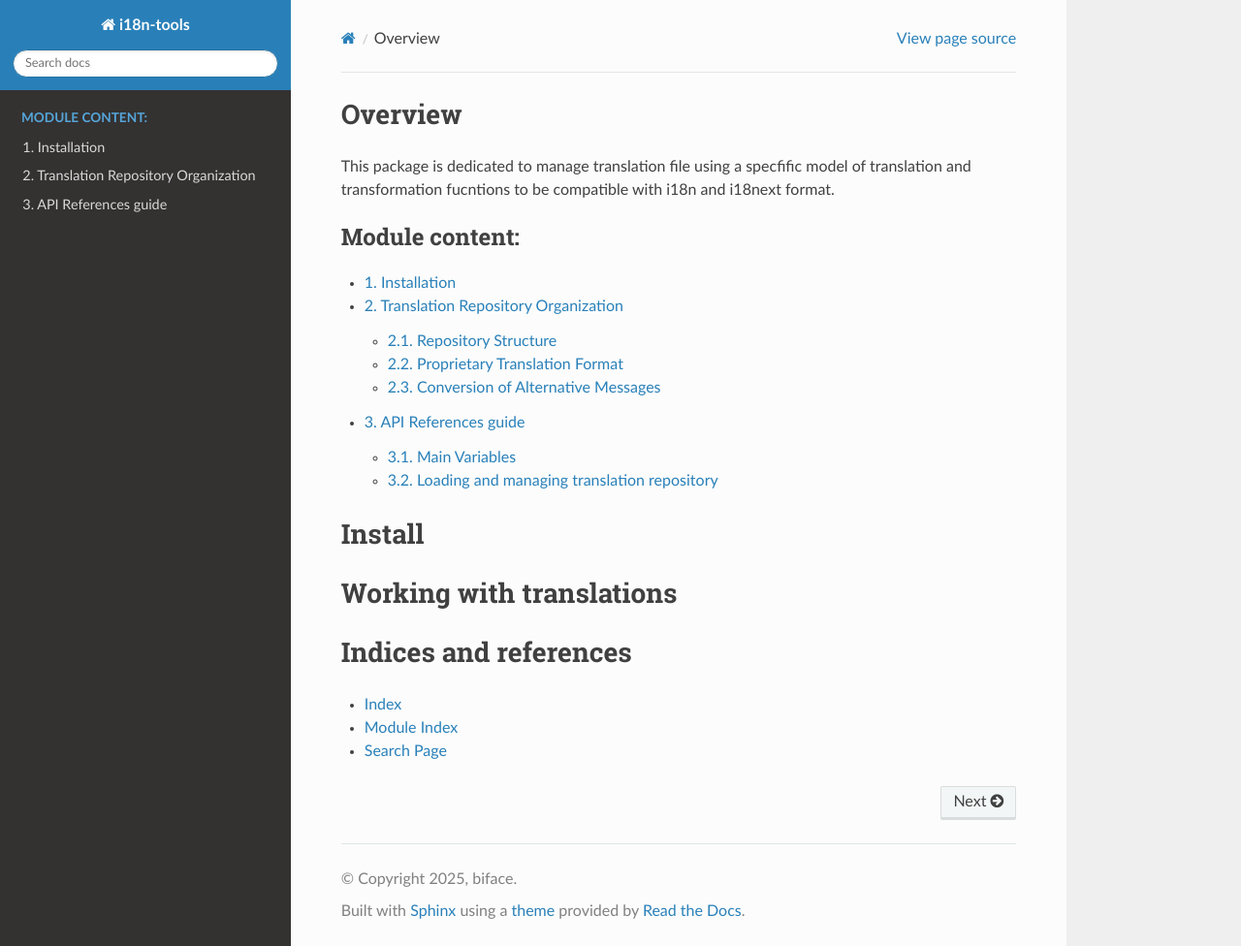
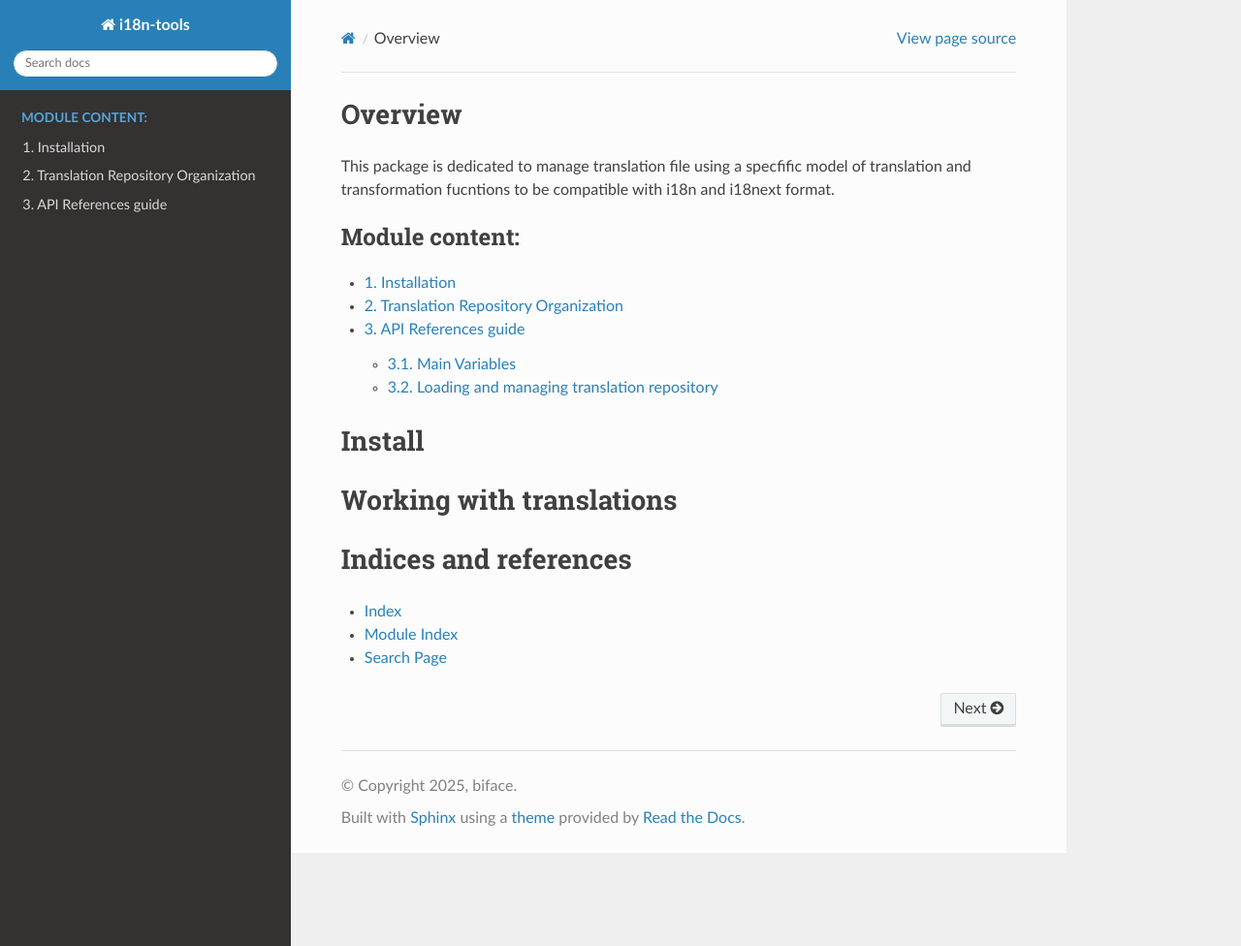
Before and after one commit to biface/i18n, a Sphinx documentation site: the page built from docs/source/index.rst, in a window 1280 px wide and 976 px high. Shown: the whole window at 97% size. Built offline with Sphinx 7.4.7 and the Read the Docs theme 3.1.0, drawn with Linux system fonts in a browser that asks for light colours; some of the changed lines change nothing that is shown.

Commit message:
Docs:Updating files for RTD future doc.

```diff
--- /dev/null
+++ b/docs/conf/requirements.txt
@@ -0,0 +1 @@
+sphinx_rtd_theme
--- a/docs/source/conf.py
+++ b/docs/source/conf.py
@@ -22,7 +22,7 @@
 sys.path.append(os.path.abspath('../../src'))
 
 extensions = [
-'sphinx.ext.duration',
+    'sphinx.ext.duration',
     'sphinx.ext.napoleon',
     'sphinx.ext.autodoc',
     'sphinx.ext.autosummary',
--- a/docs/source/org.rst
+++ b/docs/source/org.rst
@@ -1,10 +1,11 @@
 Translation Repository Organization
 ===================================
 
+**Introduction**
+
 This document outlines the organization of a translation repository following a structured format for directories and files. This structure ensures that translation files are managed efficiently and consistently across different languages, modules, and packages. It is intended for developers, translators, and project managers to understand and follow the established conventions.
 
-Repository Structure
---------------------
+**Repository Structure**
 
 The translation repository is organized into the following directory structure:
 
@@ -25,8 +26,6 @@
     │   │   │   │       └── domain-alpha_name.json
     │   │   │   └── ...
     │   │   └── _i18n_tools/
-    │   │       ├── metadata/
-    │   │       │   └── domain-alpha_name.json
     │   │       └── backup/
     │   │           └── domain-alpha_name.json.gzip
     │   ├── <module_2>/
@@ -48,9 +47,6 @@
     │   │   │   │       └── domain-iota_name.json
     │   │   │   └── ...
     │   │   └── _i18n_tools/
-    │   │       ├── metadata/
-    │   │       │   ├── domain-beta_name.json
-    │   │       │   └── domain-iota_name.json
     │   │       └── backup/
     │   │           ├── domain-beta_name.json.gzip
     │   │           └── domain-iota_name.json.gzip
@@ -67,8 +63,6 @@
     │   │   │   │       └── domain-gamma_name.json
     │   │   │   └── ...
     │   │   ├── _i18n_tools/
-    │   │   │   ├── metadata/
-    │   │   │   │   └── domain-gamma_name.json
     │   │   │   └── backup/
     │   │   │       └── domain-gamma_name.json.gzip
     │   │   ├── package_1/
@@ -90,9 +84,6 @@
     │   │   │   │   │       └── domain-iota_name.json
     │   │   │   │   └── ...
     │   │   │   └── _i18n_tools/
-    │   │   │       ├── metadata/
-    │   │   │       │   ├── domain-delta_name.json
-    │   │   │       │   └── domain-iota_name.json
     │   │   │       └── backup/
     │   │   │           ├── domain-delta_name.json.gzip
     │   │   │           └── domain-iota_name.json.gzip
@@ -109,23 +100,17 @@
     │   │   │   │   │       └── domain-epsilon_name.json
     │   │   │   │   └── ...
     │   │   │   └── _i18n_tools/
-    │   │   │       ├── metadata/
-    │   │   │       │   └── domain-epsilon_name.json
     │   │   │       └── backup/
     │   │   │           └── domain-epsilon_name.json.gzip
     │   ├── _i18n_tools/
-    │   │   ├── I18N_TOOLS_CONFIG_FILE
-    │   │   ├── I18N_TOOLS_BACKUP/
+    │   │   ├── <settings file>
+    │   │   ├── backup/
     │   │   │   └── repository_backup.tar.gzip
     │   │   └── ...
     │   └── ...
     └── ...
 
-Key Directories and Files
-^^^^^^^^^^^^^^^^^^^^^^^^^
-
-Repository directories
-""""""""""""""""""""""
+**Key Directories and Files**
 
 1. **<root>/**: The root directory for the translation repository, specified by the ``root`` path in the configuration. It serves as the base directory for all translation-related files.
 
@@ -137,36 +122,25 @@
 
 5. **locales/**: This directory, within each module or package directory, contains the ``templates`` directory and language-specific subdirectories.
 
-6. **templates/**: This directory contains the Portable Object Template (POT) files and JSON metadata files that serve as templates for translations. Each module or package has its own POT file named ``<domain-name>.pot`` and a corresponding JSON metadata file named ``<domain-name>.json``.
+6. **domain..._name_aggregated.json**: A JSON file at the base of each ``locales`` directory that aggregates metadata for the domain across all language codes. The "_aggregated" suffix helps differentiate it from other metadata files.
 
-7. **<language_code>/**: A directory for each language supported by the application within the ``locales`` directory. The language code follows the `IETF language tag <https://en.wikipedia.org/wiki/IETF_language_tag>`_ format (e.g., ``fr`` for French, ``de`` for German).
+7. **templates/**: This directory contains the Portable Object Template (POT) files and JSON metadata files that serve as templates for translations. Each module or package has its own POT file named ``<domain-name>.pot`` and a corresponding JSON metadata file named ``<domain-name>.json``.
 
-8. **LC_MESSAGES/**: A subdirectory within each language directory that contains the actual translation files. This directory name is a convention used by gettext.
+8. **<language_code>/**: A directory for each language supported by the application within the ``locales`` directory. The language code follows the `IETF language tag <https://en.wikipedia.org/wiki/IETF_language_tag>`_ format (e.g., ``fr`` for French, ``de`` for German).
 
-9. **_i18n_tools/**: This directory, at the same level as ``locales``, contains metadata related to the translation dictionaries. It includes a ``metadata`` subdirectory containing metadata files and a ``backup`` directory for storing backup copies of metadata files.
+9. **LC_MESSAGES/**: A subdirectory within each language directory that contains the actual translation files. This directory name is a convention used by gettext.
 
-10. **metadata/**: A subdirectory within ``_i18n_tools`` that contains metadata files related to the translation dictionaries. Each domain has its own JSON metadata file named ``<domain-name>.json``, which includes metadata for each language under separate keys.
+10. **<domain-name>.po, <domain-name>.mo, <domain-name>.json**: The Portable Object (PO) files, Machine Object (MO) files, and JSON metadata files contain the translations for a specific domain in a particular language. These files are named after the domain they correspond to (e.g., ``<domain-name>.po`` for the PO file).
 
-11. **backup/**: The backup directory, located within the ``_i18n_tools`` directory. It is used to store backup copies of metadata files in a compressed format (e.g., ``<domain-name>.json.gzip``).
+11. **_i18n_tools/**: This directory, at the same level as ``locales``, contains metadata related to the translation dictionaries. It includes a ``backup`` directory for storing backup copies of metadata files.
 
-Repository files
-""""""""""""""""
+12. **backup/**: The backup directory, located within the ``_i18n_tools`` directory. It is used to store backup copies of metadata files in a compressed format (e.g., ``<domain-name>.json.gzip``).
 
-1. **<domain-name>.po, <domain-name>.mo, <domain-name>.json**: The Portable Object (PO) files, Machine Object (MO) files, and JSON metadata files contain the translations for a specific domain in a particular language. These files are named after the domain they correspond to (e.g., ``<domain-name>.po`` for the PO file).
+13. **<settings file>**: The settings file, specified by the ``settings`` path (default is ``i18n_tools.yaml``). It contains configuration details for the translation process.
 
-2. **domain..._name_aggregated.json**: A JSON file at the base of each ``locales`` directory that aggregates metadata for the domain across all language codes. The "_aggregated" suffix helps differentiate it from other metadata files.
+14. **backup/**: The backup directory, located within the ``I18N_TOOLS_CONFIG`` directory. It contains an archive (``repository_backup.tar.gzip``) of the repository data, serving as a backup in case of data loss.
 
-i18n-tools directories and files
-""""""""""""""""""""""""""""""""
-
-1. **I18N_TOOLS_CONFIG/** (under repository): The configuration directory, specified by the ``config`` path. It contains the settings file and the backup directory for the translation repository.
-
-2. **I18N_TOOLS_CONFIG_FILE**: The settings file, specified by the ``settings`` path (default is ``i18n_tools.yaml``). It contains configuration details for the translation process.
-
-3. **I18N_TOOLS_BACKUP/**: The backup directory, located within the ``I18N_TOOLS_CONFIG`` directory. It contains an archive (``repository_backup.tar.gzip``) of the repository data, serving as a backup in case of data loss.
-
-Benefits
-^^^^^^^^
+**Benefits**
 
 - **Consistency**: Ensures a consistent structure across different languages, modules, and packages.
 - **Scalability**: Facilitates the addition of new languages, modules, and packages.
@@ -174,8 +148,7 @@
 
 This structure adheres to the GNU gettext standards, promoting a streamlined and efficient translation process.
 
-Proprietary Translation Format
-------------------------------
+**Proprietary Translation Format**
 
 The proprietary translation format used by `i18n-tools` is designed to handle translations efficiently across multiple languages. Key characteristics include:
 
@@ -183,8 +156,7 @@
 - **Consistent Identifiers**: The translation identifier is not tied to any specific language but must remain consistent across all translations.
 - **Message Alternatives**: The base structure supports multiple message alternatives, including dynamic elements that can be interpreted using f-strings.
 
-Atomic cell entity
-^^^^^^^^^^^^^^^^^^
+**Atomic Cell Entity**
 
 The base structure is a JSON dictionary with the following format:
 
@@ -192,6 +164,91 @@
 
     {
         "id": {
+            "messages": [
+                ["main_msg", "alt_1_msg", "alt_2_msg_with'{variable}'_inside"],
+                ["plural_1_of_main_msg", "plural_1_of_alt_1_msg", "plural_1_of_alt_2_msg_with'{variable}'_inside"],
+                ["plural_2_of_main_msg", "plural_2_of_alt_1_msg", "plural_2_of_alt_2_msg_with'{variable}'_inside"],
+                ["plural_3_of_main_msg", "plural_3_of_alt_1_msg", "plural_3_of_alt_2_msg_without_variable_inside"]
+            ],
+            "metadata": {
+                "singular_count": 3,
+                "plural_counts": [3, 3, 3],
+                "locations": [
+                    ["path/to/source/file1.py", 123],
+                    ["path/to/source/file2.py", 456]
+                ],
+                "flags": [
+                    "fuzzy",
+                    "python-format"
+                ],
+                "comments": "Translator comments or notes about the message"
+            }
+        }
+    }
+
+**Message Strings**
+
+The data structure is a list of lists organized as follows:
+
+- The first list contains the singular forms, where the first item (index 0) is the singular form found in the ``msg_str`` of i18n, and the other indices represent alternative messages.
+
+- Subsequent lists contain plural forms, as many as needed to express the nuances required for the information.
+
+Constraints apply to the dimensions of the lists:
+
+- Plural lists must have the same number of items as the singular list, even if the item within the plurals is an empty string.
+
+- For each list of plurals, the above constraint applies.
+
+**Cell Attached Metadata**
+
+The metadata for each message follows the structure used by the Babel library in Python, which includes:
+
+- **locations**: A list of source code locations where the message is used. Each location is represented as a list containing the file path and the line number.
+- **flags**: A list of flags providing additional information about the message, such as whether it is "fuzzy" or uses "python-format".
+- **comments**: Translator comments or notes about the message, providing context or special instructions.
+
+Additionally, specific metadata for message strings can be included:
+
+- **singular_count**: The number of singular message alternatives, including the main message.
+- **plural_counts**: A list indicating the number of plural forms for each plural list.
+
+**Example of Specific Metadata**:
+
+.. code-block:: json
+
+    {
+        "metadata": {
+            "singular_count": 3,
+            "plural_counts": [3, 3, 3],
+            "locations": [
+                    ["path/to/source/file1.py", 123],
+                    ["path/to/source/file2.py", 456]
+                ],
+            "flags": [
+                    "fuzzy",
+                    "python-format"
+                ],
+            "comments": "Translator comments or notes about the message"
+        }
+    }
+
+**Translation Dictionary Structure**
+
+In the context of the organization, a dictionary represents a translation domain in a specific language. It consists of:
+
+- **Message Entries**: Each entry is identified by a unique ID (e.g., ``id_1``, ``id_2``) and contains message strings along with their associated metadata. This includes singular and plural forms, as well as specific metadata like locations, flags, and comments.
+
+- **Global Metadata**: Metadata that applies to the entire translation domain, providing contextual information and global declarations from translators, ensuring consistency and clarity.
+
+**Example of Translation Dictionary**
+
+Here is an example of how a translation dictionary is structured:
+
+.. code-block:: json
+
+    {
+        "id_1": {
             "messages": [
                 ["main_msg", "alt_1_msg", "alt_2_msg_with'{variable}'_inside"],
                 ["plural_1_of_main_msg", "plural_1_of_alt_1_msg", "plural_1_of_alt_2_msg_with'{variable}'_inside"],
@@ -207,27 +264,49 @@
                     "fuzzy",
                     "python-format"
                 ],
-                "comments": "Translator comments or notes about the message"
+                "comments": "Translator comments or notes about the message",
+                "singular_count": 3,
+                "plural_counts": [3, 3, 3],
             }
+        },
+        "id_2": {
+            "messages": [
+                ["another_main_msg", "another_alt_1_msg"],
+                ["another_plural_1_of_main_msg", "another_plural_1_of_alt_1_msg"],
+                ["another_plural_2_of_main_msg", "another_plural_2_of_alt_1_msg"]
+            ],
+            "metadata": {
+                "locations": [
+                    ["path/to/source/file3.py", 789]
+                ],
+                "flags": [
+                    "python-format"
+                ],
+                "comments": "Additional translator comments or notes about the message",
+                "singular_count": 2,
+                "plural_counts": [2, 2],
+            }
+        },
+        "metadata": {
+            "project_id_version": "i18n-tools 1.0",
+            "report_msgid_bugs_to": "bugs@example.com",
+            "pot_creation_date": "2023-10-01 12:00+0100",
+            "language_team": "French Team <french-team@example.com>",
+            "statistics": {
+                "total_words": 5678,
+                "total_messages": 1234
+            },
+            "header_comment": "Global declarations or notes from translators about the translation domain"
         }
     }
 
-- **Translation Domain**: A translation domain contains multiple entries of this structure, with the filename and domain name being the same.
+In this example:
 
-Metadata Structure
-^^^^^^^^^^^^^^^^^^
+- **Message IDs**: Each message ID (e.g., ``id_1``, ``id_2``) contains message strings and their associated metadata, including singular and plural forms, as well as specific metadata like locations, flags, and comments.
 
-Cell attached metadata
-""""""""""""""""""""""
+- **Global Metadata**: The dictionary includes global metadata that applies to the entire translation domain, providing contextual information and global declarations from translators.
 
-The metadata for each message follows the structure used by the Babel library in Python, which includes:
-
-- **locations**: A list of source code locations where the message is used. Each location is represented as a list containing the file path and the line number.
-- **flags**: A list of flags providing additional information about the message, such as whether it is "fuzzy" or uses "python-format".
-- **comments**: Translator comments or notes about the message, providing context or special instructions.
-
-Global Metadata for Translation Domains
-"""""""""""""""""""""""""""""""""""""""
+**Global Metadata for Translation Domains**
 
 In addition to message-specific metadata, each translation domain includes global metadata that applies to the entire domain. This metadata provides contextual information and global declarations from translators, ensuring consistency and clarity.
 
@@ -252,35 +331,11 @@
 6. **Global Declarations**:
    - **header_comment**: Global declarations or notes from translators about the translation domain. This field is used to provide contextual information, general instructions, or important remarks that apply to the entire domain.
 
-**Example of Global Metadata**
-
-Here is an example of how the global metadata can be structured in JSON format:
-
-.. code-block:: json
-
-    {
-      "metadata": {
-        "project_id_version": "i18n-tools 1.0",
-        "report_msgid_bugs_to": "bugs@example.com",
-        "pot_creation_date": "2023-10-01 12:00+0100",
-        "language_team": "French Team <french-team@example.com>",
-        "statistics": {
-          "total_words": 5678,
-          "total_messages": 1234
-        },
-        "header_comment": "Global declarations or notes from translators about the translation domain"
-      }
-    }
-
-This structure ensures that translators have all the necessary context and information to accurately translate messages, while also providing a centralized location for important global declarations and instructions.
-
-Conversion of Alternative Messages
-----------------------------------
+**Conversion of Alternative Messages**
 
 To integrate alternative messages from the proprietary `i18n-tools` format into classic translation formats like Babel and i18next, an extended ID convention can be used. This approach ensures clarity and compatibility with existing tools.
 
-Extended ID Convention in GNU i18n Standard
-^^^^^^^^^^^^^^^^^^^^^^^^^^^^^^^^^^^^^^^^^^^
+**Extended ID Convention in GNU i18n Standard**
 
 The extended ID convention involves appending a numerical suffix to the base message ID to represent alternative messages and their plural forms. Here's how it works:
 
@@ -317,12 +372,11 @@
          msgstr[1] "plural_3_of_main_msg"
 
          msgid "id_001_plural"
-         msgid_plural "plural_1_of_main_msg_001"
+         msgid_plural "plural_1_of_alt_1_msg"
          msgstr[0] "plural_2_of_alt_1_msg"
          msgstr[1] "plural_3_of_alt_1_msg"
 
-Extended ID Convention for i18next Format
-^^^^^^^^^^^^^^^^^^^^^^^^^^^^^^^^^^^^^^^^^
+**Extended ID Convention for i18next Format**
 
 The extended ID convention involves appending a numerical suffix to the base message ID to represent alternative messages and their plural forms. Here's how it works:
 
@@ -364,8 +418,7 @@
            }
          }
 
-Benefits
-^^^^^^^^
+**Benefits**
 
 - **Clarity**: This convention clearly distinguishes between main messages, alternatives, and their plural forms.
 - **Compatibility**: It is compatible with the ``.po`` format used by Babel and the i18next format, allowing seamless integration with existing i18next setups.
```
Also changed, not shown: docs/conf/.readthedocs.yaml.
